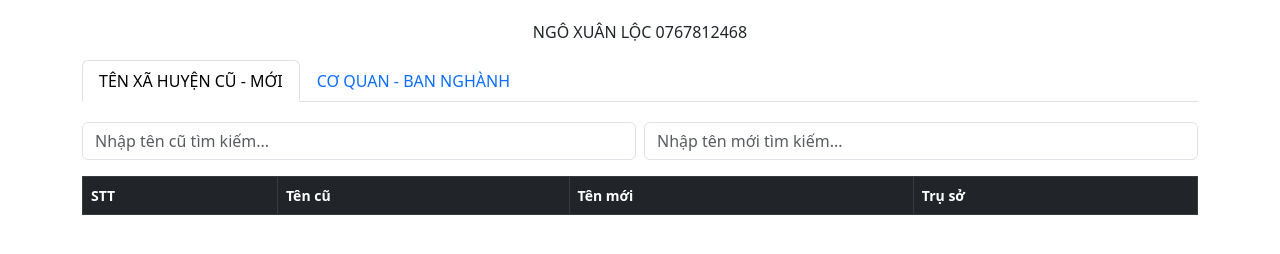
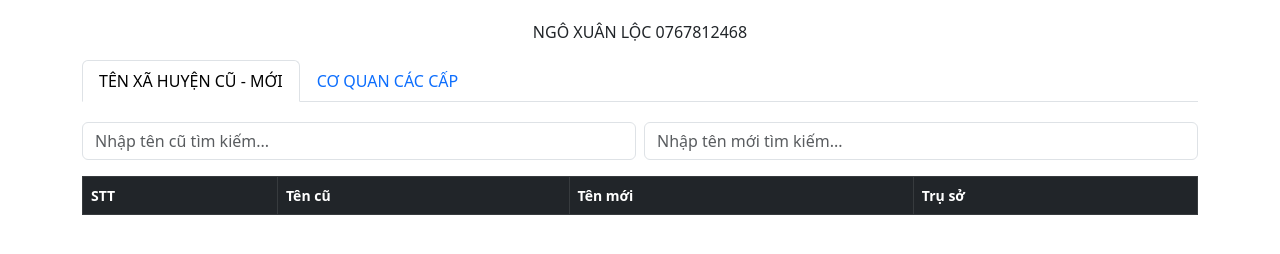
Before and after one commit to 97NXL/TIMKIEM, a plain HTML site: page index.html in a window 1280 px wide. Shown: the part 52-306 px from the top of the page. Drawn offline with nearby package versions, Linux system fonts and the light colour scheme; no server answers.

Commit message:
Update index.html

```diff
--- a/index.html
+++ b/index.html
@@ -71,7 +71,7 @@
             </li>
             <li class="nav-item" role="presentation">
                 <button class="nav-link" id="coquan-tab" data-bs-toggle="tab" data-bs-target="#coquan" type="button"
-                    role="tab">CƠ QUAN - BAN NGHÀNH</button>
+                    role="tab">CƠ QUAN CÁC CẤP</button>
             </li>
         </ul>
 
```
